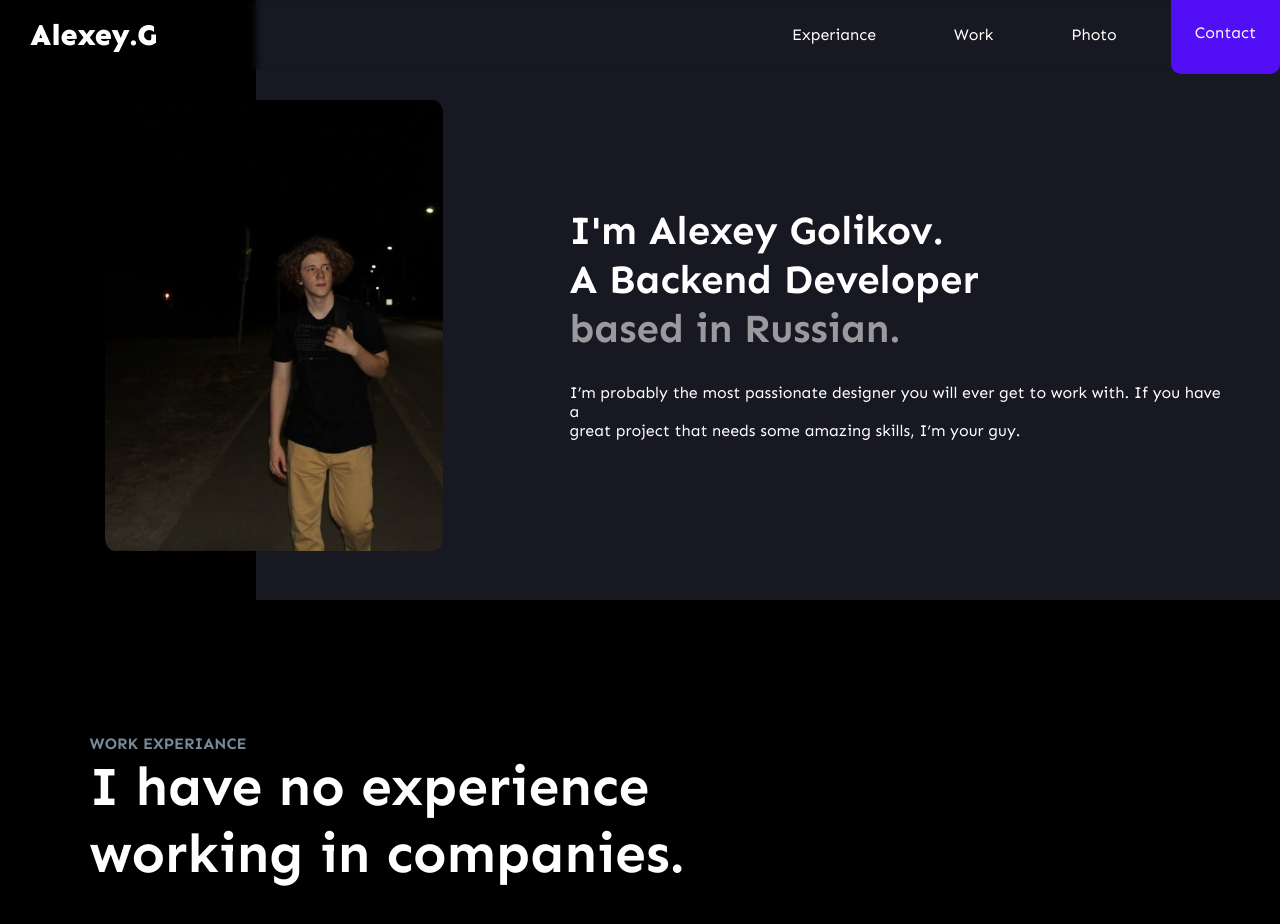
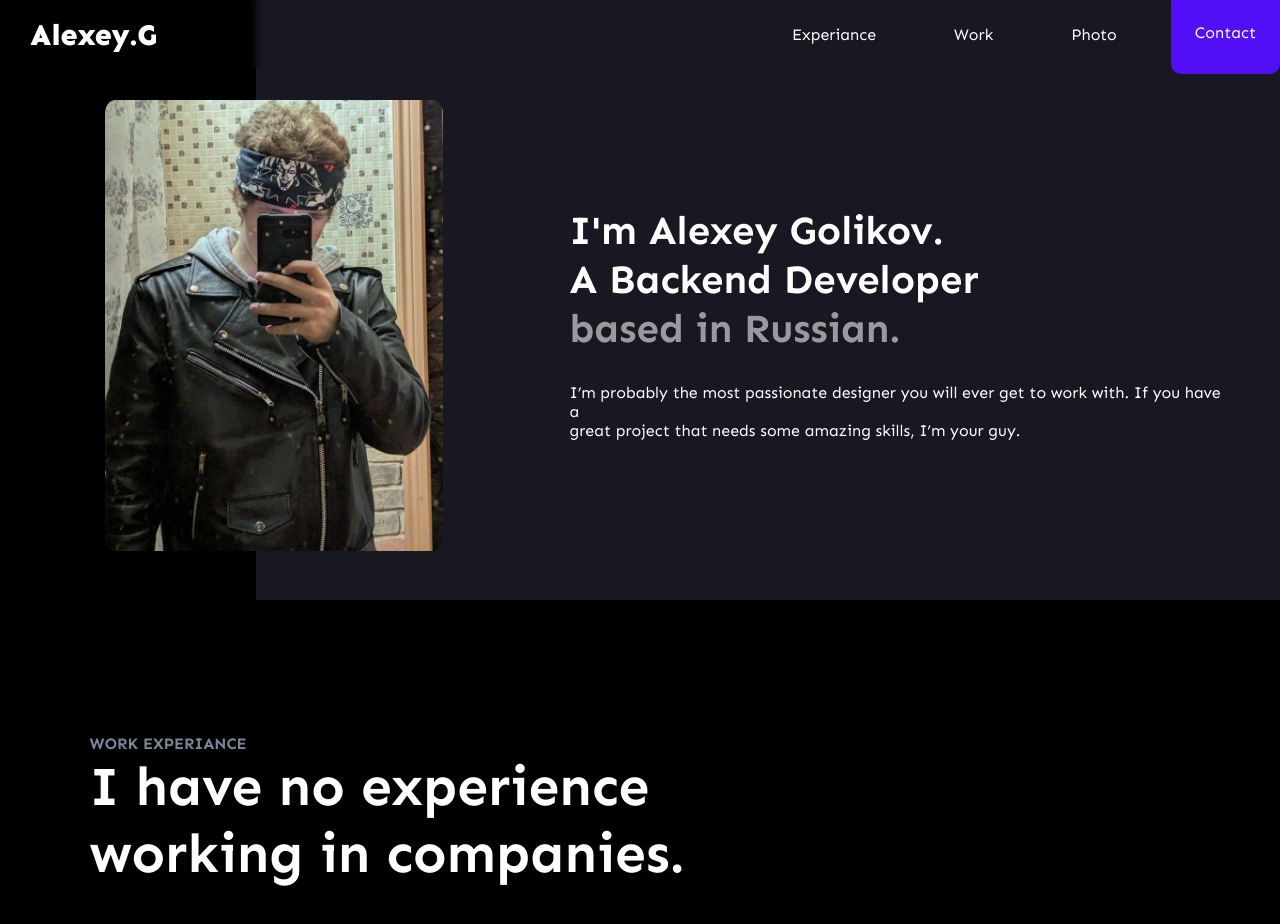
Before and after one commit to f1n4ikul/Alex.G_, a plain HTML site: page index.html in a window 1280 px wide. Shown: the top 924 px of the page. Drawn offline with nearby package versions, Linux system fonts and the light colour scheme.

Commit message:
Update index.html

```diff
--- a/index.html
+++ b/index.html
@@ -43,7 +43,7 @@
             <div class="wrap-main-info">
                 <div class="ball_"></div>
                 <div class="main-img-container">
-                    <img class="main-img" src="img/photo_2025-02-13_22-39-45.jpg" alt="">
+                    <img class="main-img" src="img/photo_2025-12-02_02-20-28.jpg" alt="">
                 </div>
                 <div class="help_"></div>
                 <div class="main-text-container">
```
